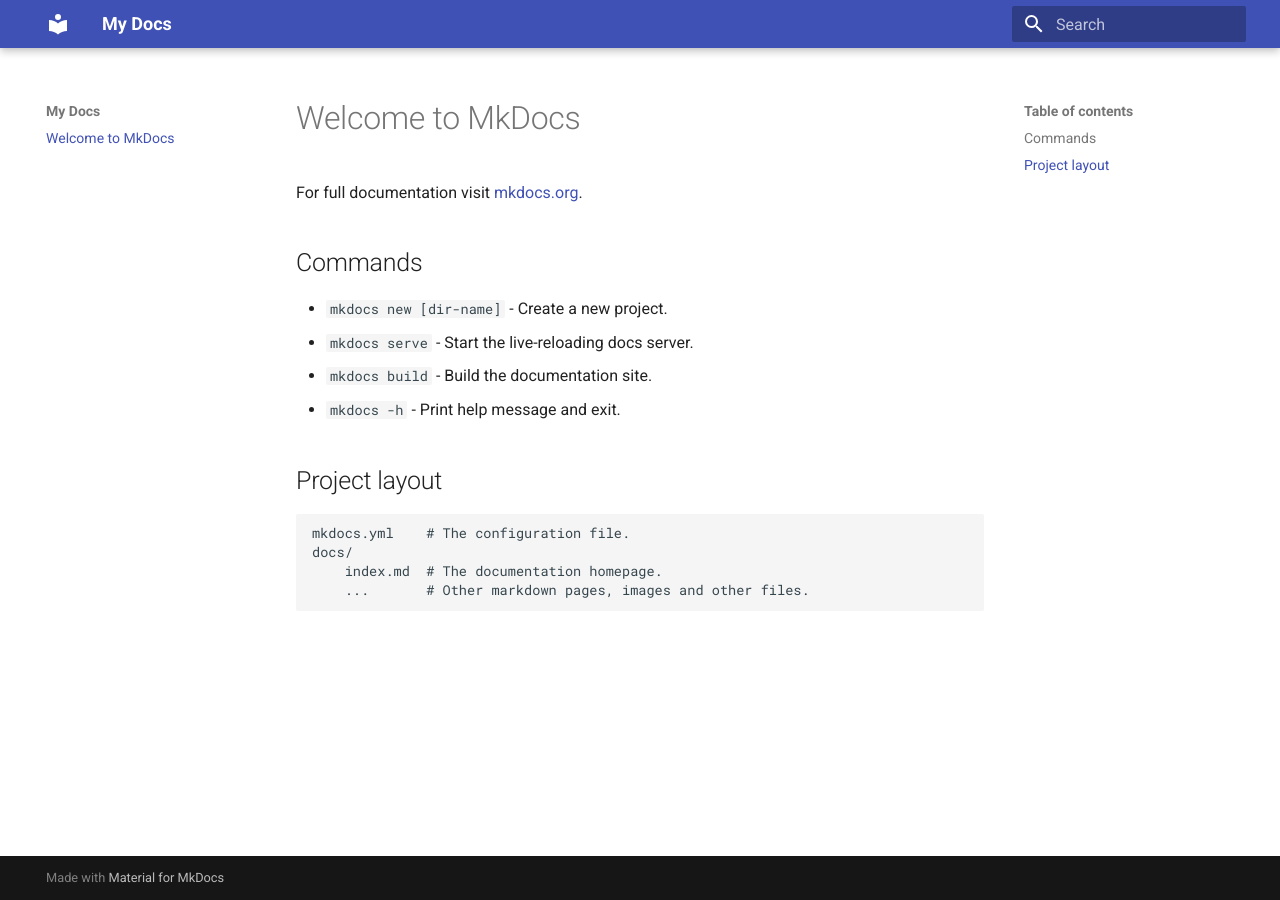
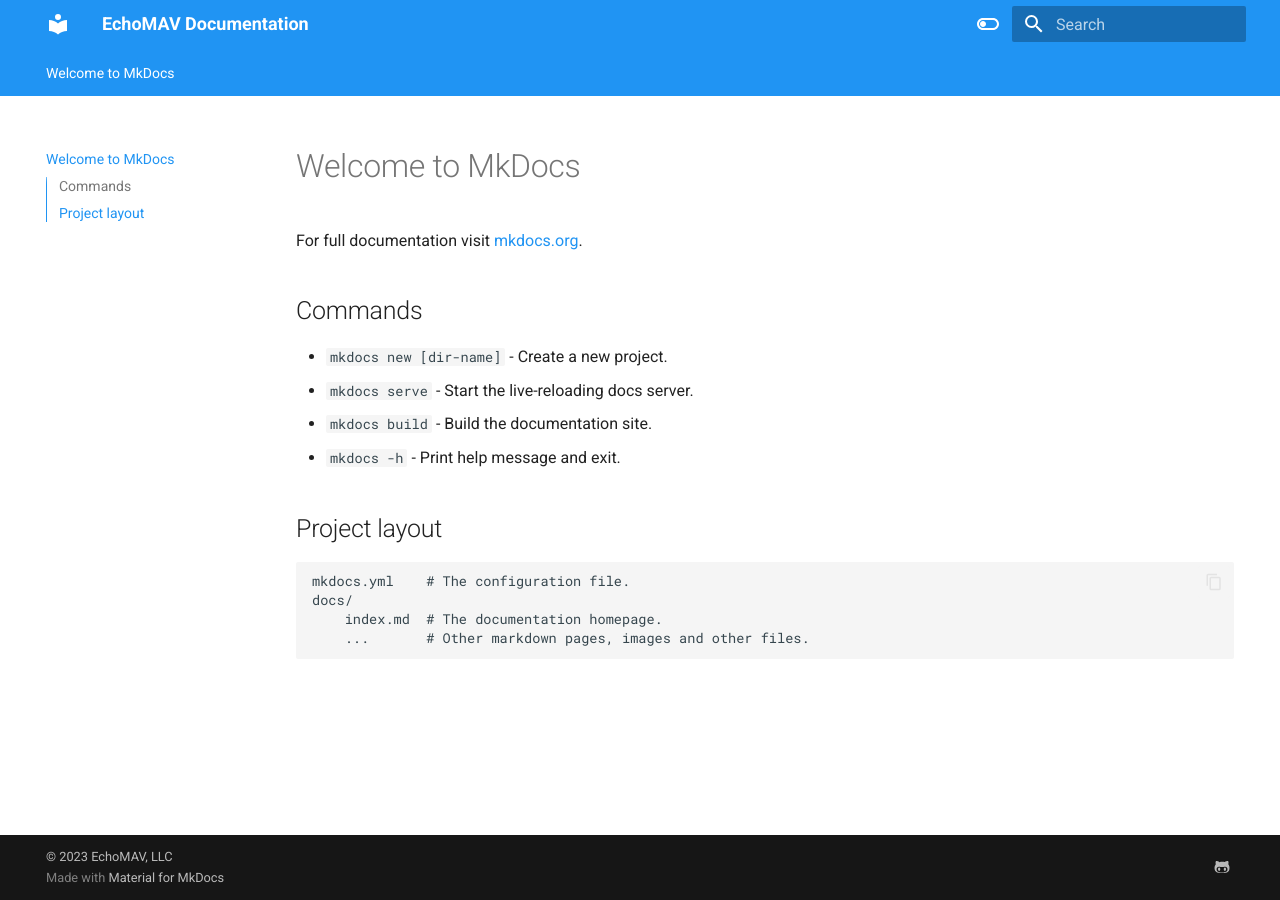
Before and after one commit to EchoMAV/docs, an MkDocs documentation site: the page built from docs/index.md, in a window 1280 px wide. Built offline with MkDocs 1.6.1 and Material for MkDocs 9.7.7, drawn with Linux system fonts in a browser that asks for light colours.

Commit message:
update theme

```diff
--- a/mkdocs.yml
+++ b/mkdocs.yml
@@ -1,3 +1,53 @@
-site_name: My Docs
+site_name: EchoMAV Documentation
 theme:
   name: material
+  features:
+    - navigation.tabs
+    - navigation.sections
+    - toc.integrate
+    - navigation.top
+    - search.suggest
+    - search.highlight
+    - content.tabs.link
+    - content.code.annotation
+    - content.code.copy
+  language: en
+  palette:
+    - scheme: default
+      toggle:
+        icon: material/toggle-switch-off-outline
+        name: Switch to dark mode
+      primary: blue
+      accent: blue
+    - scheme: slate
+      toggle:
+        icon: material/toggle-switch
+        name: Switch to light mode
+      primary: blue
+      accent: lime
+
+extra:
+  social:
+    - icon: fontawesome/brands/github-alt
+      link: https://github.com/echomav
+
+
+markdown_extensions:
+  - pymdownx.highlight:
+      anchor_linenums: true
+  - pymdownx.inlinehilite
+  - pymdownx.snippets
+  - admonition
+  - pymdownx.arithmatex:
+      generic: true
+  - footnotes
+  - pymdownx.details
+  - pymdownx.superfences
+  - pymdownx.mark
+  - attr_list
+  - pymdownx.emoji:
+      emoji_index: !!python/name:materialx.emoji.twemoji
+      emoji_generator: !!python/name:materialx.emoji.to_svg
+
+copyright: |
+  &copy; 2023 <a href="echomav.com"  target="_blank" rel="noopener">EchoMAV, LLC</a>
```
